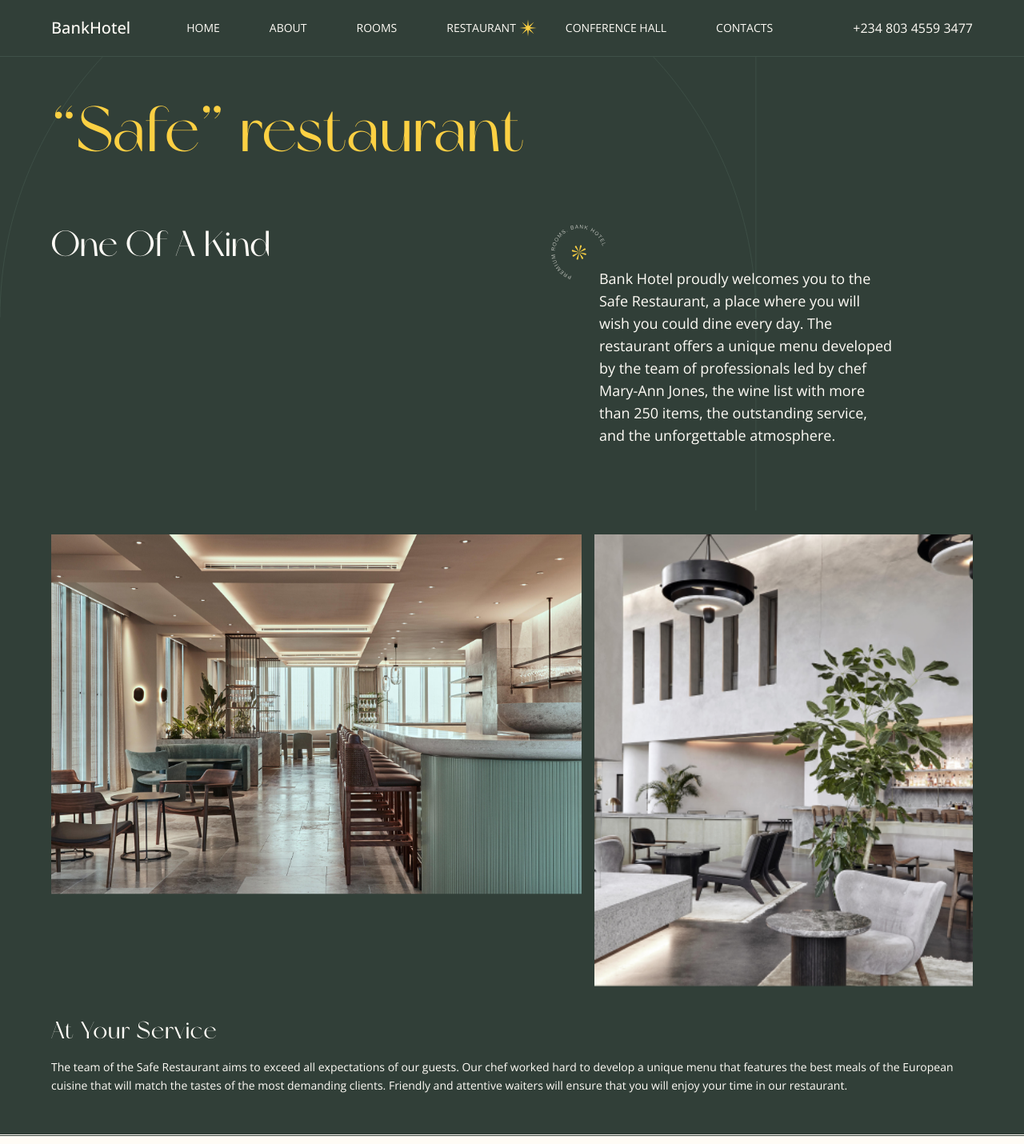
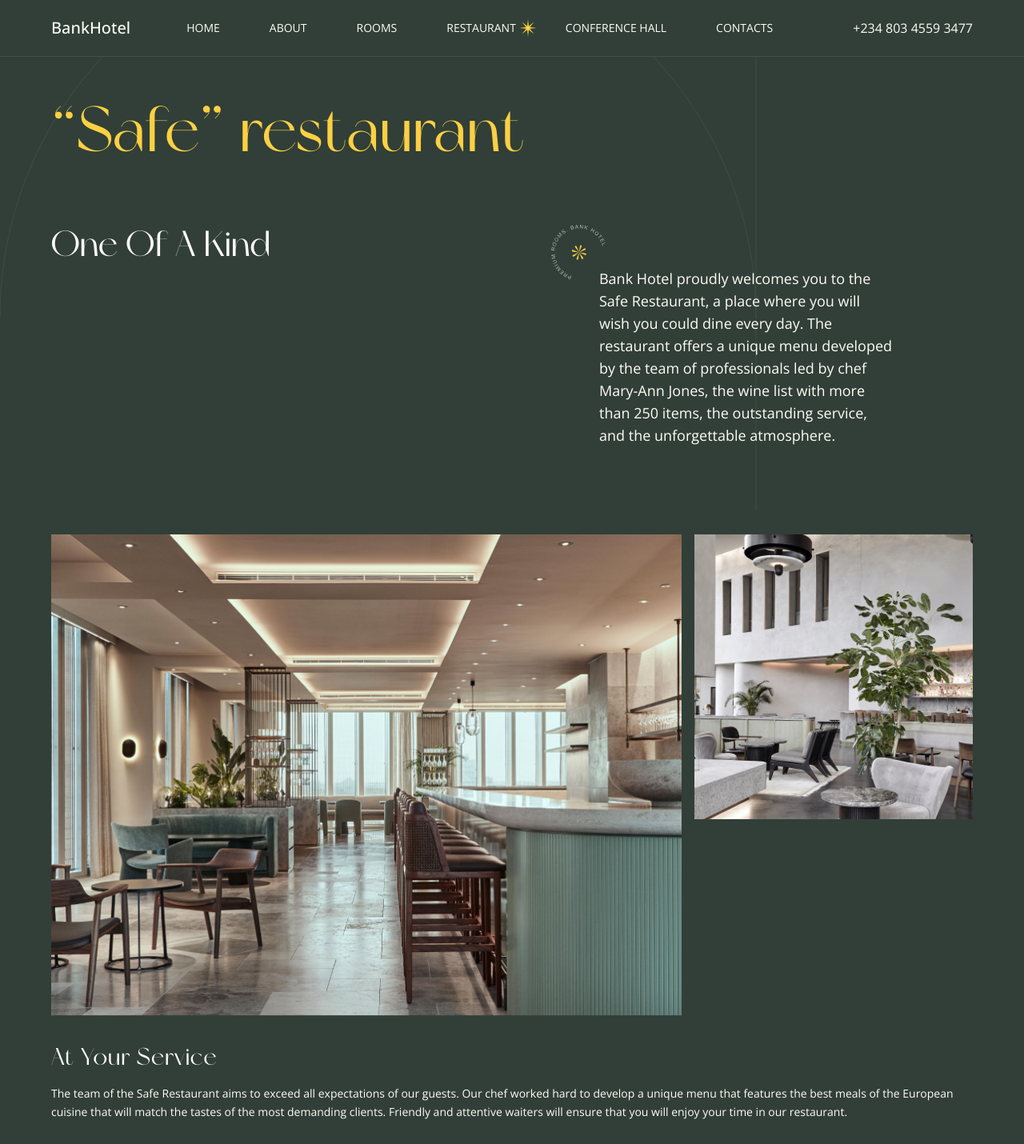
Before and after one commit to gift56/Fullstack-HotelWebsite, a React (Create React App) app: page /restaurant in a window 1280 px wide. Shown: the top 1430 px of the page at 80% size. Built offline with nearby package versions, Linux system fonts and the light colour scheme.

Commit message:
available rooms

```diff
--- a/src/styles/ResturantStyle/ResturantOffer.styled.js
+++ b/src/styles/ResturantStyle/ResturantOffer.styled.js
@@ -53,21 +53,26 @@
       display: flex;
       width: 70% !important;
       height: 450px;
-      img {
-        height: 100%;
-        object-fit: cover;
-      }
+    }
+    @media screen and (min-width: ${({ theme }) => theme.mobile.minLap}) {
+      height: 602px;
     }
   }
   .mobileImg {
     @media screen and (min-width: ${({ theme }) => theme.mobile.phone2}) {
       width: 50% !important;
+      height: 356px;
+    }
+    @media screen and (min-width: ${({ theme }) => theme.mobile.minLap}) {
+      width: 356px !important;
     }
   }
   .image {
     width: 100%;
     img {
       width: 100%;
+      height: 100%;
+      object-fit: cover;
     }
   }
 `;
```
